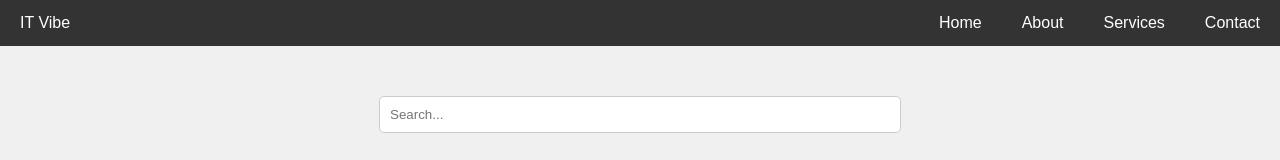
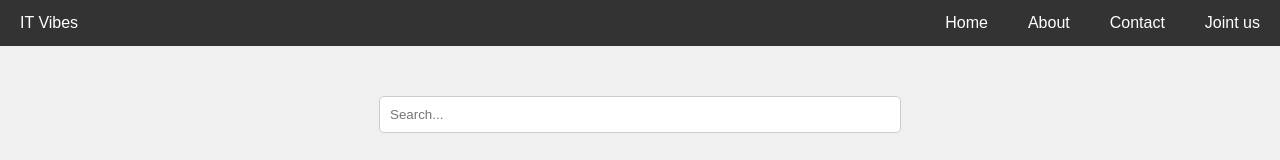
Before and after one commit to sema4-conseil/it-vibe, a Vue app in the folder it-vibe-fe/: page / in a window 1280 px wide. Shown: the top 160 px of the page. Built offline with nearby package versions, Linux system fonts and the light colour scheme.

Commit message:
Issue #5: Deploy static site on s3 manually
- Add some modification in main app to see if changes are made

```diff
--- a/it-vibe-fe/src/App.vue
+++ b/it-vibe-fe/src/App.vue
@@ -2,11 +2,11 @@
   <div id="app">
     <nav class="navbar">
       <ul class="menu">
-        <li class="logo">IT Vibe</li>
+        <li class="logo">IT Vibes</li>
         <li><a href="#">Home</a></li>
-        <li><a href="#">About</a></li>
-        <li><a href="#">Services</a></li>
-        <li><a href="#">Contact</a></li>
+        <li><a href="#/about">About</a></li>
+        <li><a href="#/contact">Contact</a></li>
+        <li><a href="#/joint_us">Joint us</a></li>
       </ul>
     </nav>
     <div class="search-container">
```
Also changed, not shown: 2 other files (tests, documents, lock files or other folders).
